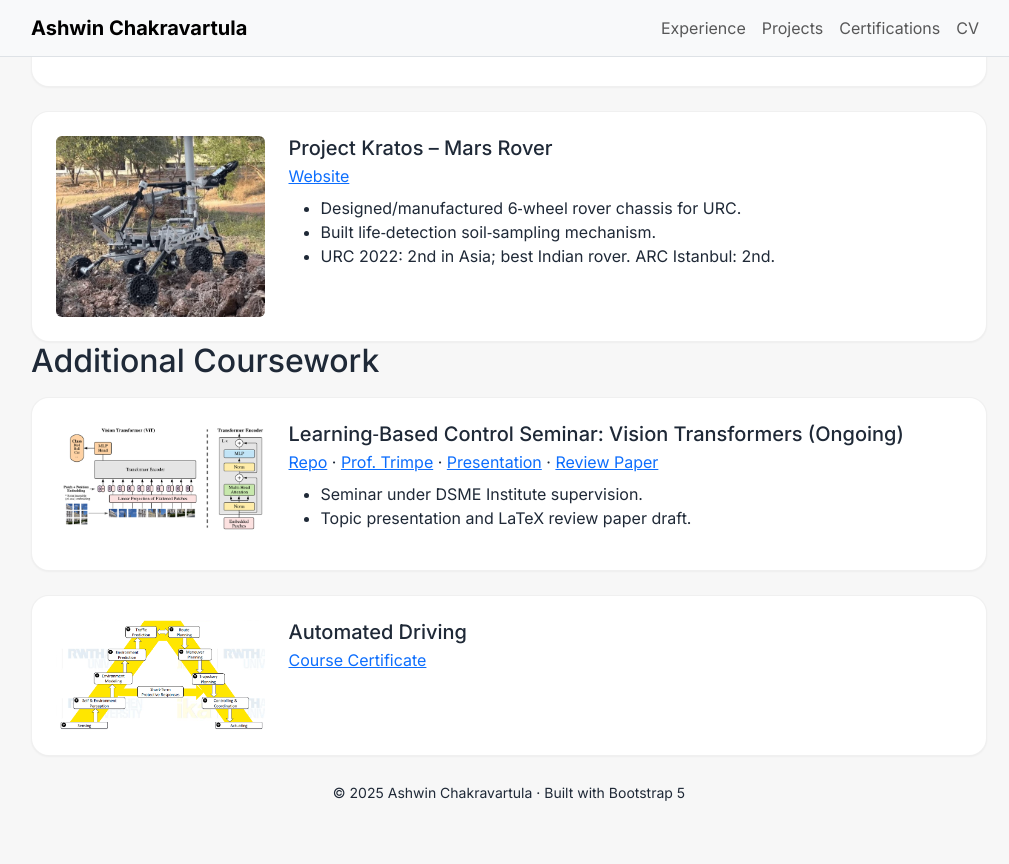
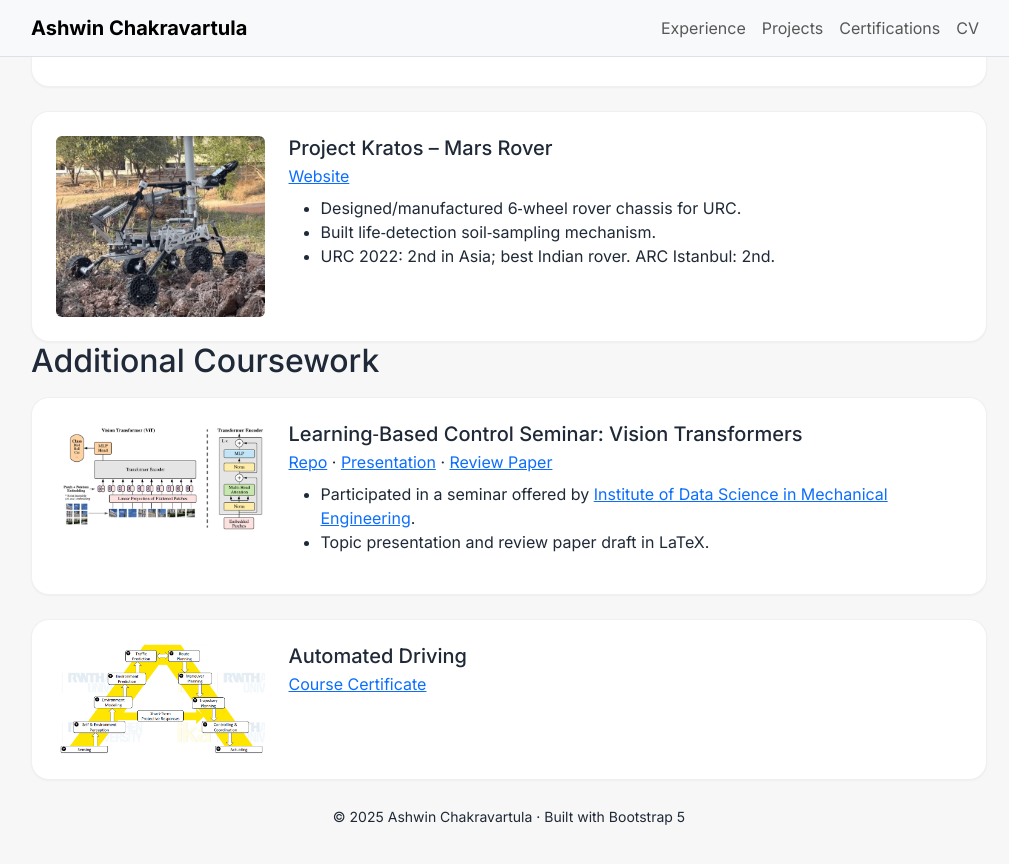
Before and after one commit to AshwinC313/AshwinC313.github.io, a Jekyll site: the page index.html, which Jekyll copies as it is, in a window 1280 px wide and 900 px high, scrolled down 3212 px. Shown: the top 864 px of the window, without its empty margins (131-1140 px from the left). Built offline with Jekyll 4.4.1, drawn with Linux system fonts in a browser that asks for light colours.

Commit message:
Update seminar details in index.html

```diff
--- a/index.html
+++ b/index.html
@@ -273,16 +273,16 @@ body {font-family: Inter, system-ui; background: #f7f7f7; color:#1f2937;}
               <img class="img-fluid rounded" src="images/vit_block.png" alt="Vision Transformers block diagram" loading="lazy" />
             </div>
             <div class="col-12 col-sm-8 col-md-9">
-              <h3 class="h5 mb-1">Learning‑Based Control Seminar: Vision Transformers (Ongoing)</h3>
+              <h3 class="h5 mb-1">Learning‑Based Control Seminar: Vision Transformers</h3>
               <p class="mb-2">
                 <a href="https://github.com/AshwinC313/LBCS-RL" target="_blank" rel="noopener">Repo</a> ·
-                <a href="https://www.dsme.rwth-aachen.de/cms/DSME/Das-Institut/Team/~jlolt/Prof-Sebastian-Trimpe/?allou=1&mobile=1&lidx=1" target="_blank" rel="noopener">Prof. Trimpe</a> ·
+                <!--<a href="https://www.dsme.rwth-aachen.de/cms/DSME/Das-Institut/Team/~jlolt/Prof-Sebastian-Trimpe/?allou=1&mobile=1&lidx=1" target="_blank" rel="noopener">Prof. Trimpe</a> · -->
                 <a href="https://docs.google.com/presentation/d/1e607GH3UjnOSfh0ucVWE5QTHYQCspA-P/edit?usp=sharing&ouid=109485382362674090923&rtpof=true&sd=true" target="_blank" rel="noopener">Presentation</a> ·
                 <a href="https://github.com/AshwinC313/LBCS-RL/blob/main/Seminar_review_paper_final_draft.pdf" target="_blank" rel="noopener">Review Paper</a>
               </p>
               <ul class="tight-list">
-                <li>Seminar under DSME Institute supervision.</li>
-                <li>Topic presentation and LaTeX review paper draft.</li>
+                <li>Participated in a seminar offered by <a href="https://www.dsme.rwth-aachen.de/cms/DSME/Das-Institut/Team/~jlolt/Prof-Sebastian-Trimpe/?allou=1&mobile=1&lidx=1" target="_blank" rel="noopener">Institute of Data Science in Mechanical Engineering</a>.</li>
+                <li>Topic presentation and review paper draft in LaTeX.</li>
               </ul>
             </div>
           </div>
```
